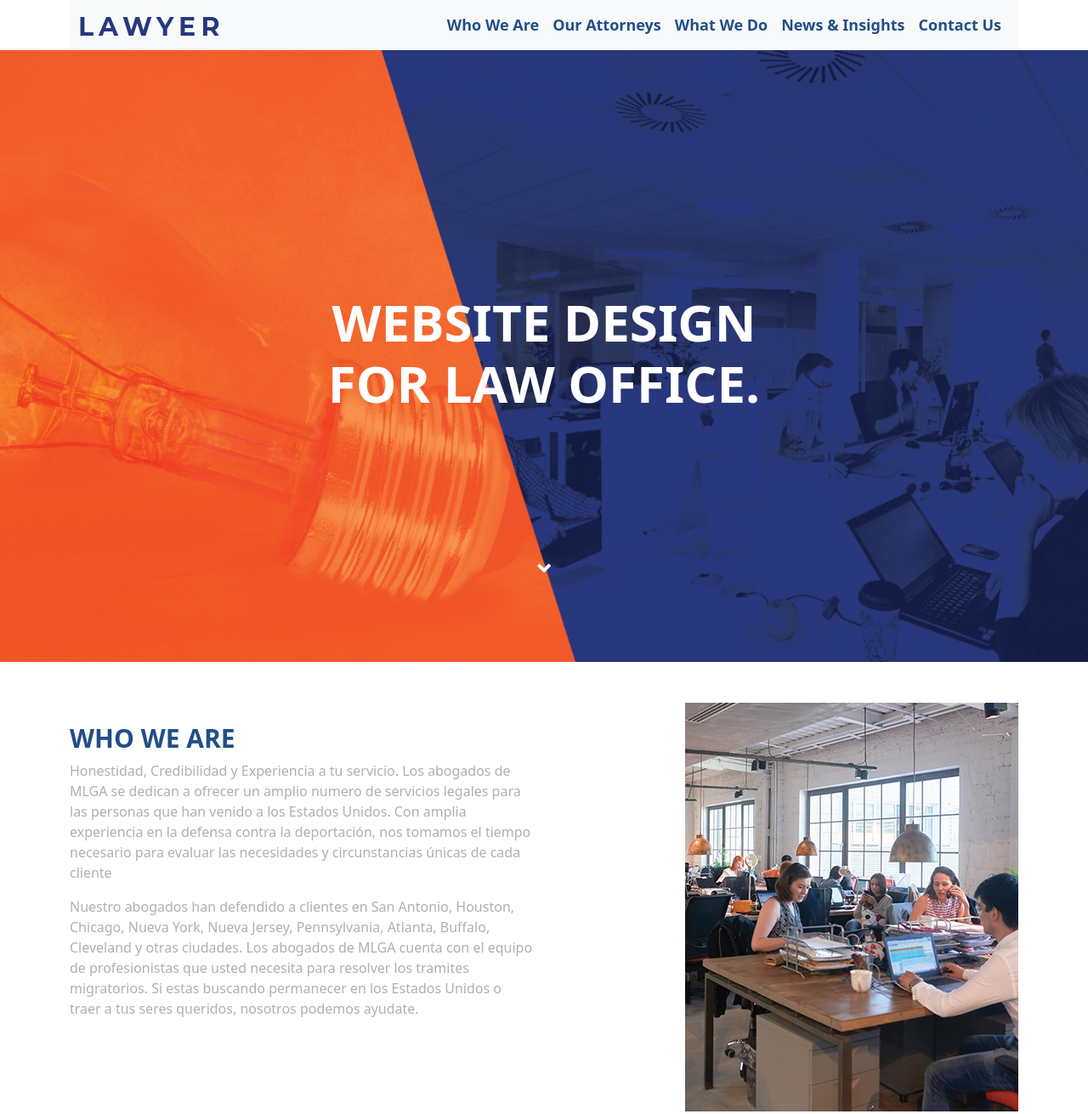
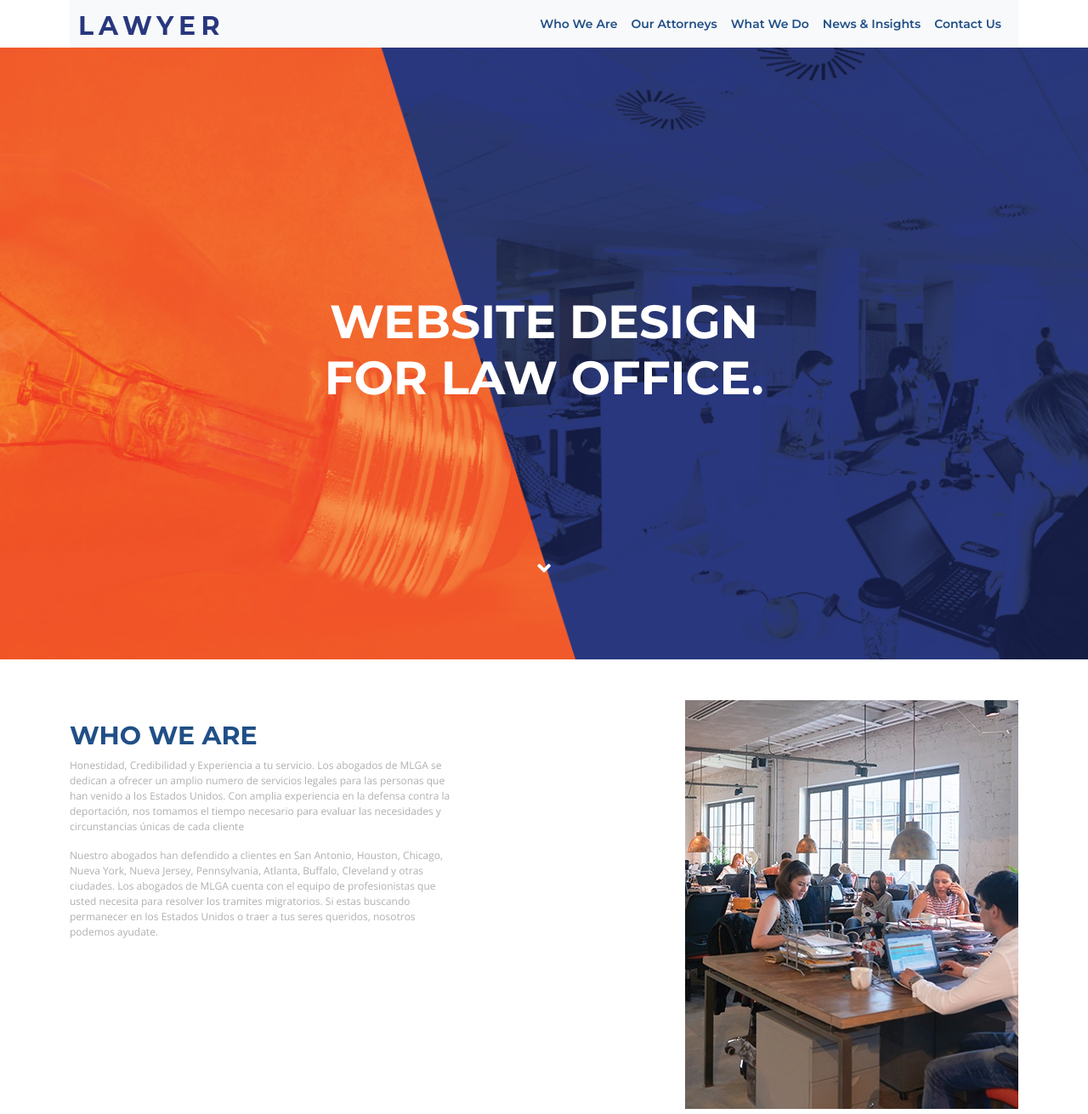
Before and after one commit to auladicab/Lawyer, a plain HTML site: page index.html in a window 1280 px wide. Shown: the whole page at 85% size. Drawn offline with nearby package versions, Linux system fonts and the light colour scheme.

Commit message:
Add files via upload

```diff
--- a/css/style.css
+++ b/css/style.css
@@ -1,7 +1,8 @@
 .navbar-light .navbar-nav .nav-link {
     color: #204f87;
-    font-size: 18px;
+    font-size: 14px;
     font-weight: 600;
+    font-family: 'Montserrat', sans-serif;
 }
 .navbar-light .navbar-nav .nav-link:hover{
     color: #0e141b;
@@ -14,9 +15,10 @@
 }
 .banner h1{
     color: #ffffff;
-    font-size: 60px;
+    font-size: 55px;
     text-transform: uppercase;
     font-weight: 700;
+    font-family: 'Montserrat', sans-serif;
 }
 .banner .hg{
     min-height: 90vh;
@@ -57,9 +59,12 @@ transition: .4s all ease-in-out;
     font-size: 30px;
     text-transform: uppercase;
     font-weight: 700;
+    font-family: 'Montserrat', sans-serif;
 }
 .who_we_are p{
     color: #b0b0b1;
+    font-family: 'Open Sans', sans-serif;
+    font-size: 12px;
 
 }
 .who_we_are:hover span {
--- a/index.html
+++ b/index.html
@@ -8,6 +8,9 @@
     <link rel="stylesheet" href="css/all.min.css">
     <link rel="stylesheet" href="css/style.css">
     <title>Lawyer</title>
+    <link rel="preconnect" href="https://fonts.gstatic.com">
+    <link href="https://fonts.googleapis.com/css2?family=Montserrat:wght@300;400;500;600;700;800;900&family=Open+Sans:wght@300;400;600;700&display=swap" rel="stylesheet">
+
 </head>
 <body>
     <header>
@@ -62,13 +65,13 @@
 <section class="who_we_are py-5">
   <div class="container">
     <div class="row">
-      <div class="col-md-6">
+      <div class="col-md-5">
         <span></span>
         <h1>who we are</h1>
         <p>Honestidad, Credibilidad y Experiencia a tu servicio. Los abogados de MLGA se dedican a ofrecer un amplio numero de servicios legales para las personas que han venido a los Estados Unidos. Con amplia experiencia en la defensa contra la deportación, nos tomamos el tiempo necesario para evaluar las necesidades y circunstancias únicas de cada cliente</p>
         <p>Nuestro abogados han defendido a clientes en San Antonio, Houston, Chicago, Nueva York, Nueva Jersey, Pennsylvania,  Atlanta, Buffalo, Cleveland y otras ciudades.  Los abogados de MLGA cuenta con el equipo de profesionistas que usted necesita para resolver los tramites migratorios. Si estas buscando permanecer en los Estados Unidos o traer a tus seres queridos, nosotros podemos ayudate.</p>
       </div>
-      <div class="col-md-6 text-end">
+      <div class="col-md-7 text-end">
         <img src="images/whoweare.png" alt="image">
       </div>
     </div>
```
